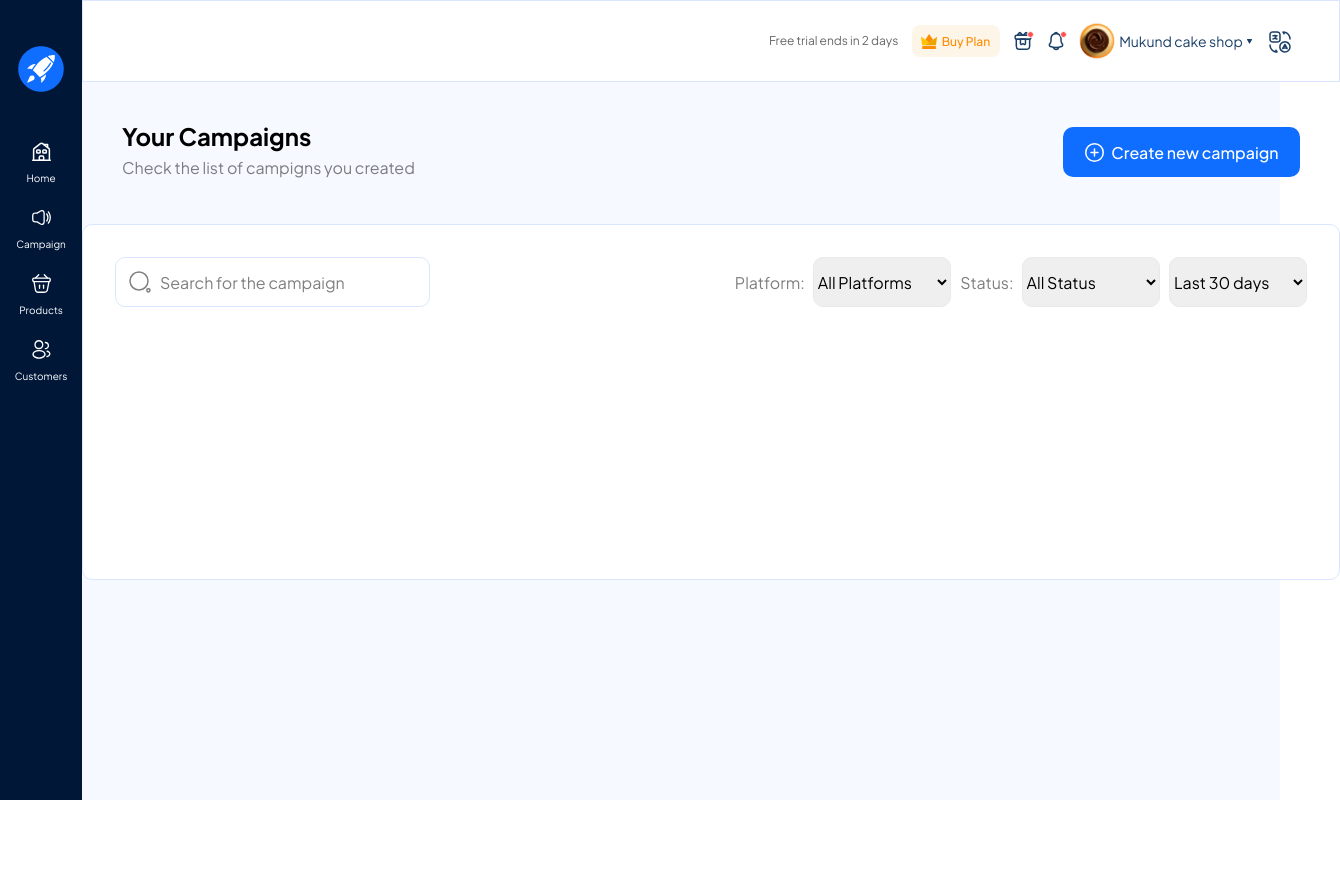
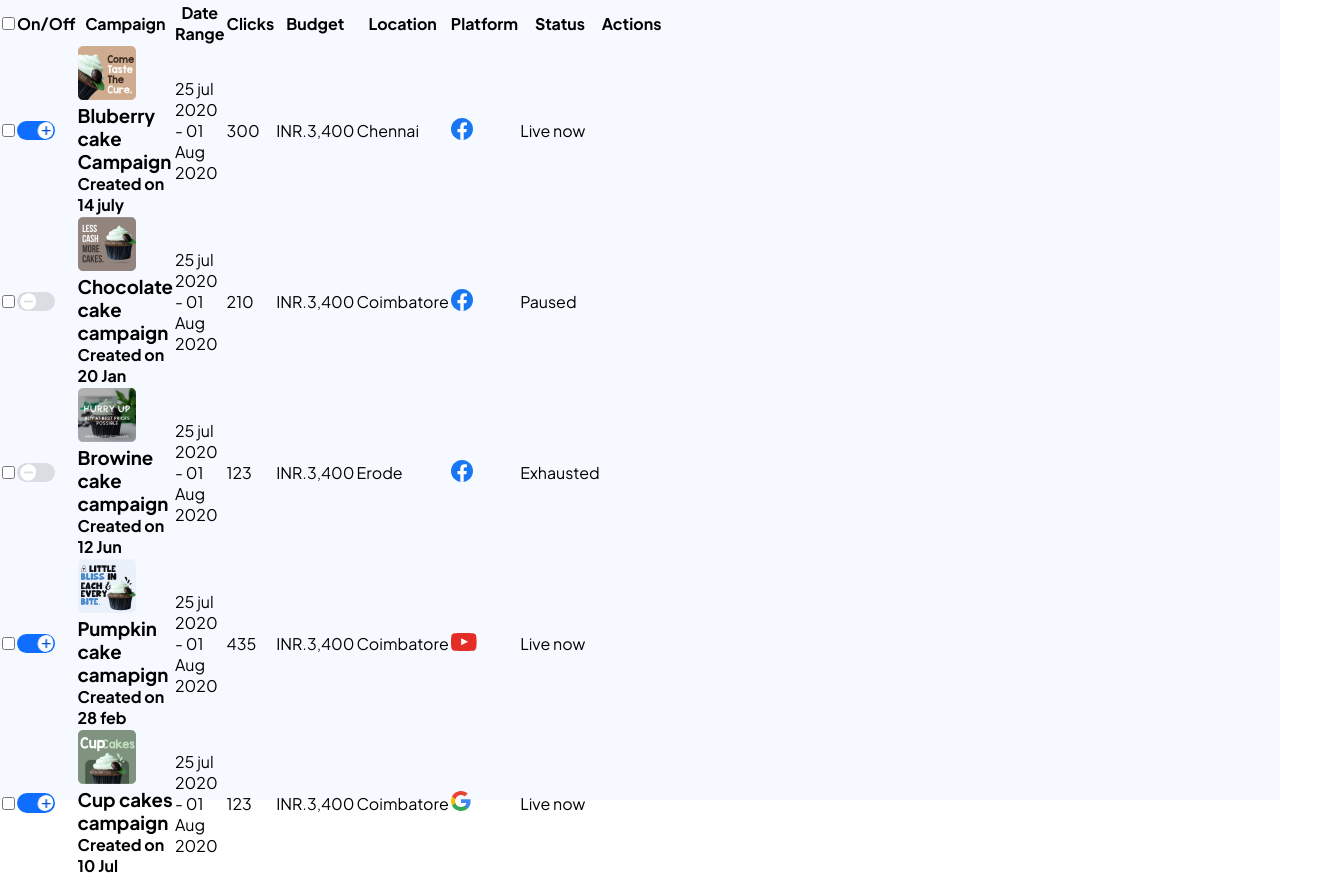
Before and after one commit to sanskar127/food-book, a React (Vite) app: page / in a window 1280 px wide. Shown: the whole page, 1340 px wide, since content can reach past the window. Before the commit the page ends 800 px from the top, so only its background shows below. Built offline with nearby package versions, Linux system fonts and the light colour scheme.

Commit message:
working with table

```diff
--- a/src/App.jsx
+++ b/src/App.jsx
@@ -6,6 +6,7 @@ import Dashboard from './Pages/Dashboard/Dashboard'
 import Sidebar from './Components/Sidebar/Sidebar'
 import Navbar from './Components/Navbar/Navbar'
 import './App.css'
+import Table from './Table'
 
 function App() {
   const router = createBrowserRouter([
@@ -17,7 +18,7 @@ function App() {
 
   return (
     <div className='App'>
-      <section className='nav-item'>
+      {/* <section className='nav-item'>
         <Navbar />
       </section>
 
@@ -27,7 +28,8 @@ function App() {
 
       <section className='main-item'>
         <RouterProvider router={router} />
-      </section >
+      </section > */}
+      <Table/>
     </div>
   )
 
--- a/src/Components/Switch.jsx
+++ b/src/Components/Switch.jsx
@@ -1,8 +1,8 @@
 import React, { useState } from 'react';
 import './style.css'
 
-const Switch = () => {
-  const [isChecked, setIsChecked] = useState(false);
+const Switch = ({ toggle }) => {
+  const [isChecked, setIsChecked] = useState(toggle);
 
   const toggleSwitch = () => {
     setIsChecked(!isChecked);
--- a/src/Components/style.css
+++ b/src/Components/style.css
@@ -38,15 +38,15 @@
     border-radius: 50%;
 }
 
-input[type='checkbox'] {
+.toggle-switch [type='checkbox'] {
     display: none;
 }
 
-input[type='checkbox']:checked+.slider {
+.toggle-switch [type='checkbox']:checked+.slider {
     background-color: #0F6EFF;
 }
 
-input[type='checkbox']:checked+.slider:before {
+.toggle-switch [type='checkbox']:checked+.slider:before {
     -webkit-transform: translateX(17.339px);
     -ms-transform: translateX(17.339px);
     transform: translateX(17.339px);
--- a/src/Pages/Dashboard/Dashboard.jsx
+++ b/src/Pages/Dashboard/Dashboard.jsx
@@ -3,7 +3,7 @@ import './dashboard.css'
 import Circle from '../../assets/images/add-circle.svg'
 import Search from '../../assets/images/search-normal.svg'
 import Switch from '../../Components/Switch';
-// import Campaign from '../../assets/backend/campaign.json'
+import Campaign from '../../assets/backend/campaign.json'
 
 const DropdownMenu = ({ label, list }) => {
   const [selectedOption, setSelectedOption] = useState(list[0]);
@@ -72,13 +72,13 @@ const Dashboard = () => {
           </div>
         </div>
         <div className="table">
-          {/* <table>
+          <table>
             <div className="thead">
               <tr>
-                <th><input type="checkbox" name="" id="" /></th>
+                <th><input type="checkbox" name="ck" id="" /></th>
                 <th>On/Off</th>
                 <th>Campaign</th>
-                <th>Data Range</th>
+                <th>Date Range</th>
                 <th>Clicks</th>
                 <th>Budget</th>
                 <th>Location</th>
@@ -88,9 +88,26 @@ const Dashboard = () => {
               </tr>
             </div>
             <td>
-              <Switch/>
+              {/* <Switch/> */}
             </td>
-          </table> */}
+            <tr>
+              <td><input type="checkbox" name="" id="" /></td>
+              <td><Switch toggle={Campaign[0].switch}/></td>
+              <td>
+                <div>
+                  <img src={Campaign[0].campaign.thumbnail} alt="" />
+                  <h3>{Campaign[0].campaign.title}</h3>
+                  <h4>{Campaign[0].campaign.date}</h4>
+                </div>
+              </td>
+              <td>{Campaign[0].range}</td>
+              <td>{Campaign[0].clicks}</td>
+              <td>{Campaign[0].budget}</td>
+              <td>{Campaign[0].location}</td>
+              <td> <img src={Campaign[0].platform} /></td>
+              <td>{Campaign[0].status}</td>
+            </tr>
+          </table>
         </div>
       </div>
     </div>
--- a/src/Pages/Dashboard/dashboard.css
+++ b/src/Pages/Dashboard/dashboard.css
@@ -121,14 +121,14 @@
 }
 
 .table table {
-    width: 1193px;
-    height: 48px;
+    /* width: 1193px;
+    height: 48px; */
     border-collapse: separate;
     border-spacing: 25px 0;
 }
 
 .thead {
-    border-radius: 10px;
+    /* border-radius: 10px;
     border: 1.5px solid #EAEAEA;
     background: #F8F8F8;
     color: rgba(0, 0, 0, 0.50);
@@ -136,6 +136,5 @@
     font-size: 14px;
     font-style: normal;
     font-weight: 500;
-    line-height: 32px;
-    /* 228.571% */
+    line-height: 32px; */
 }
--- /dev/null
+++ b/src/Table.jsx
@@ -0,0 +1,50 @@
+import React from 'react'
+import backend from './assets/backend/campaign.json'
+import Switch from './Components/Switch'
+
+const Table = () => {
+    return (
+        <div>
+            <table>
+                {/* <div className="thead"> */}
+                <tr>
+                    <th><input type="checkbox" name="ck" id="" /></th>
+                    <th>On/Off</th>
+                    <th>Campaign</th>
+                    <th>Date Range</th>
+                    <th>Clicks</th>
+                    <th>Budget</th>
+                    <th>Location</th>
+                    <th>Platform</th>
+                    <th>Status</th>
+                    <th>Actions</th>
+                </tr>
+                {/* </div> */}
+                {backend.map(item => {
+                    return (
+                        <tr>
+                            <td><input type="checkbox" name="" id="" /></td>
+                            <td><Switch toggle={item.switch} /></td>
+                            <td>
+                                <div>
+                                    <img src={item.campaign.thumbnail} alt="" />
+                                    <h3>{item.campaign.title}</h3>
+                                    <h4>{item.campaign.date}</h4>
+                                </div>
+                            </td>
+                            <td>{item.range}</td>
+                            <td>{item.clicks}</td>
+                            <td>{item.budget}</td>
+                            <td>{item.location}</td>
+                            <td> <img src={item.platform} /></td>
+                            <td>{item.status}</td>
+                        </tr>
+
+                    )
+                })}
+            </table>
+        </div>
+    )
+}
+
+export default Table
```
